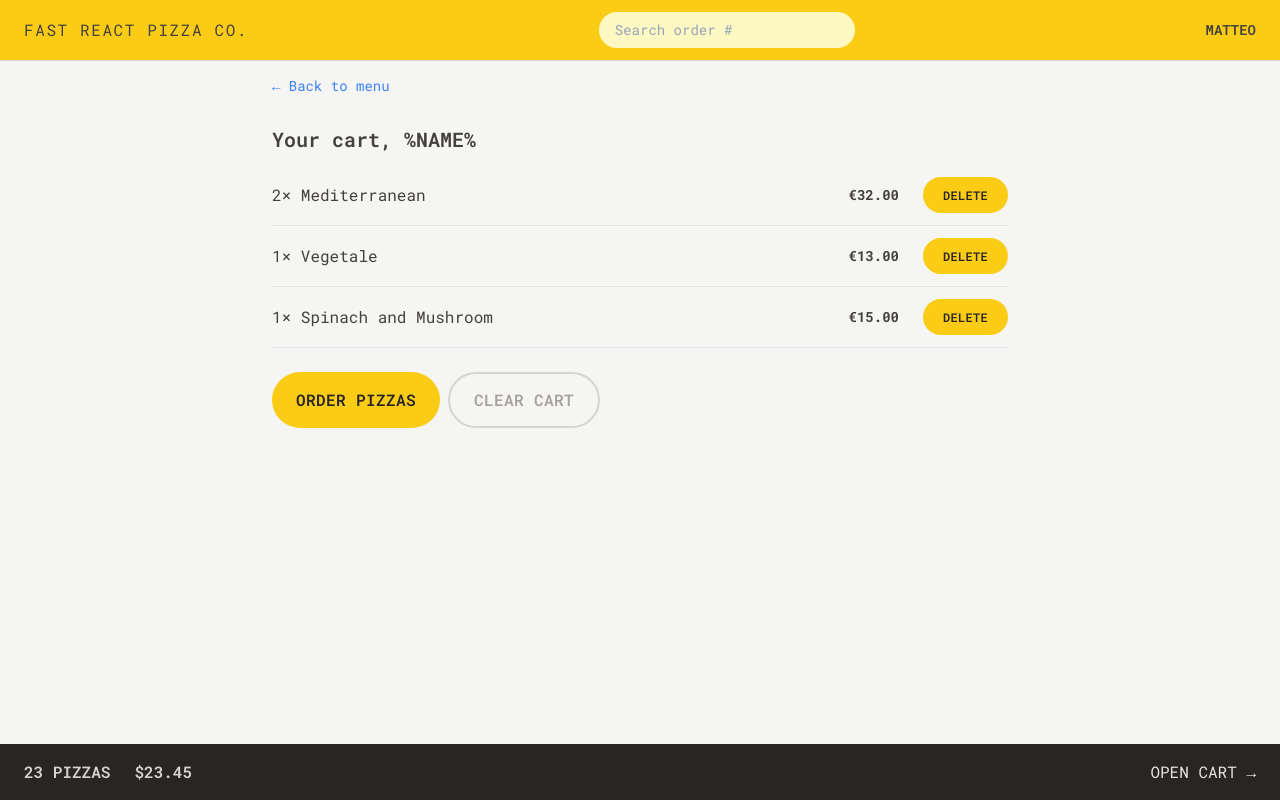
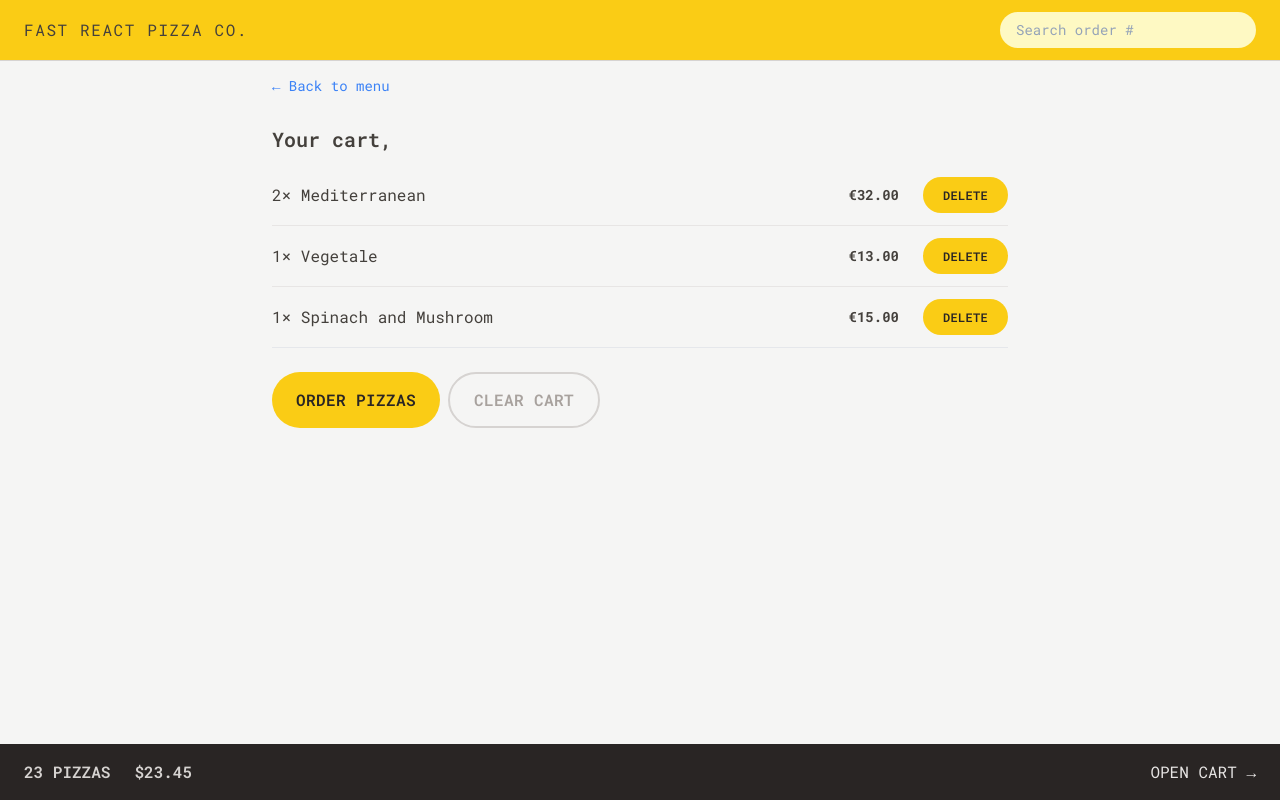
Before and after one commit to Therakar/20-fast-react-pizza, a React (Vite) app: page /cart in a window 1280 px wide. Built offline with nearby package versions, Linux system fonts and the light colour scheme.

Commit message:
Use the username global state wherever I need it

```diff
--- a/src/features/cart/Cart.jsx
+++ b/src/features/cart/Cart.jsx
@@ -1,6 +1,7 @@
 import LinkButton from '../../ui/LinkButton';
 import Button from '../../ui/Button';
 import CartItem from './CartItem';
+import { useSelector } from 'react-redux';
 
 const fakeCart = [
     {
@@ -27,13 +28,16 @@ const fakeCart = [
 ];
 
 function Cart() {
+    const username = useSelector((state) => state.user.username);
     const cart = fakeCart;
 
     return (
         <div className="px-4 py-3">
             <LinkButton to="/menu">&larr; Back to menu</LinkButton>
 
-            <h2 className="mt-7 text-xl font-semibold">Your cart, %NAME%</h2>
+            <h2 className="mt-7 text-xl font-semibold">
+                Your cart, {username}
+            </h2>
             <ul className="mt-3 divide-y divide-stone-200 border-b">
                 {cart.map((item) => (
                     <CartItem item={item} key={item.id}></CartItem>
--- a/src/features/order/CreateOrder.jsx
+++ b/src/features/order/CreateOrder.jsx
@@ -8,6 +8,7 @@ import {
 } from 'react-router-dom';
 import { createOrder } from '../../services/apiRestaurant';
 import Button from '../../ui/Button';
+import { useSelector } from 'react-redux';
 
 // https://uibakery.io/regex-library/phone-number
 const isValidPhone = (str) =>
@@ -42,6 +43,7 @@ const fakeCart = [
 function CreateOrder() {
     const navigation = useNavigation();
     const isSubmitting = navigation.state === 'submitting';
+    const username = useSelector((state) => state.user.username);
 
     const formErrors = useActionData();
 
@@ -60,6 +62,7 @@ function CreateOrder() {
                         className="input grow"
                         type="text"
                         name="customer"
+                        defaultValue={username}
                         required
                     />
                 </div>
--- a/src/features/user/CreateUser.jsx
+++ b/src/features/user/CreateUser.jsx
@@ -1,11 +1,21 @@
 import { useState } from 'react';
 import Button from '../../ui/Button';
+import { useDispatch } from 'react-redux';
+import { updateName } from './userSlice';
+import { useNavigate } from 'react-router-dom';
 
 function CreateUser() {
     const [username, setUsername] = useState('');
+    const dispatch = useDispatch();
+    const navigate = useNavigate();
 
     function handleSubmit(e) {
         e.preventDefault();
+
+        if (!username) return;
+
+        dispatch(updateName(username));
+        navigate('/menu');
     }
 
     return (
--- a/src/features/user/Username.jsx
+++ b/src/features/user/Username.jsx
@@ -1,5 +1,13 @@
+import { useSelector } from 'react-redux';
+
 function Username() {
-    return <div className="hidden text-sm font-semibold md:block">Matteo</div>;
+    const username = useSelector((state) => state.user.username);
+
+    if (!username) return null;
+
+    return (
+        <div className="hidden text-sm font-semibold md:block">{username}</div>
+    );
 }
 
 export default Username;
--- a/src/main.jsx
+++ b/src/main.jsx
@@ -1,10 +1,14 @@
-import React from 'react'
-import ReactDOM from 'react-dom/client'
-import App from './App.jsx'
-import './index.css'
+import React from 'react';
+import ReactDOM from 'react-dom/client';
+import App from './App.jsx';
+import './index.css';
+import { Provider } from 'react-redux';
+import store from './store.js';
 
 ReactDOM.createRoot(document.getElementById('root')).render(
     <React.StrictMode>
-        <App />
+        <Provider store={store}>
+            <App />
+        </Provider>
     </React.StrictMode>
-)
+);
--- a/src/ui/Home.jsx
+++ b/src/ui/Home.jsx
@@ -1,6 +1,10 @@
+import { useSelector } from 'react-redux';
 import CreateUser from '../features/user/CreateUser';
+import Button from './Button';
 
 function Home() {
+    const username = useSelector((state) => state.user.username);
+
     return (
         <div className="my-10 px-4  text-center sm:my-16">
             {/* use text-['value in px or rem'] if you want to personalize the result more*/}
@@ -11,7 +15,13 @@ function Home() {
                     Straight out of the oven, straight to you.
                 </span>
             </h1>
-            <CreateUser />
+            {username === '' ? (
+                <CreateUser />
+            ) : (
+                <Button to="/menu" type="primary">
+                    Continue ordering, {username}
+                </Button>
+            )}
         </div>
     );
 }
```
